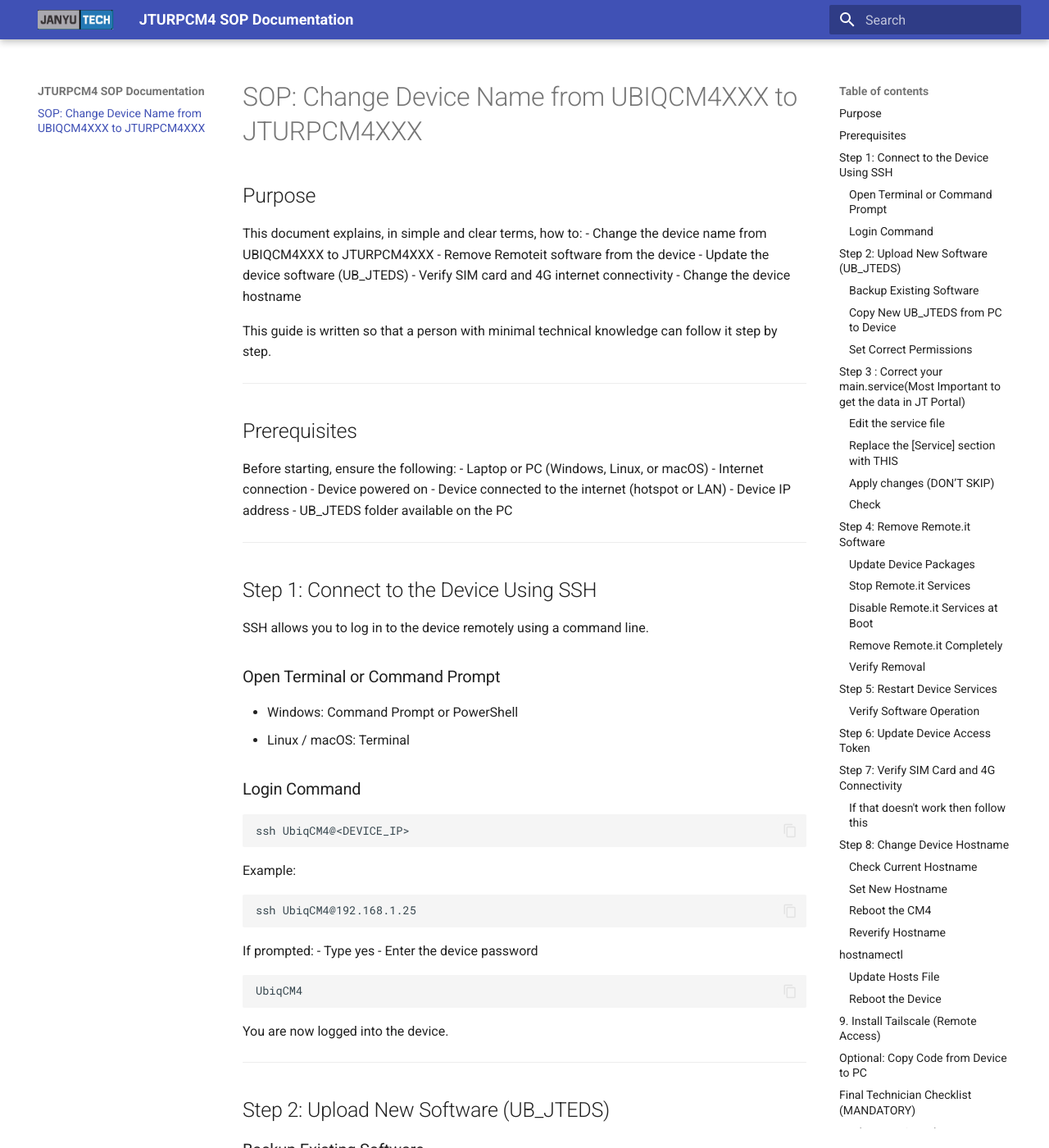
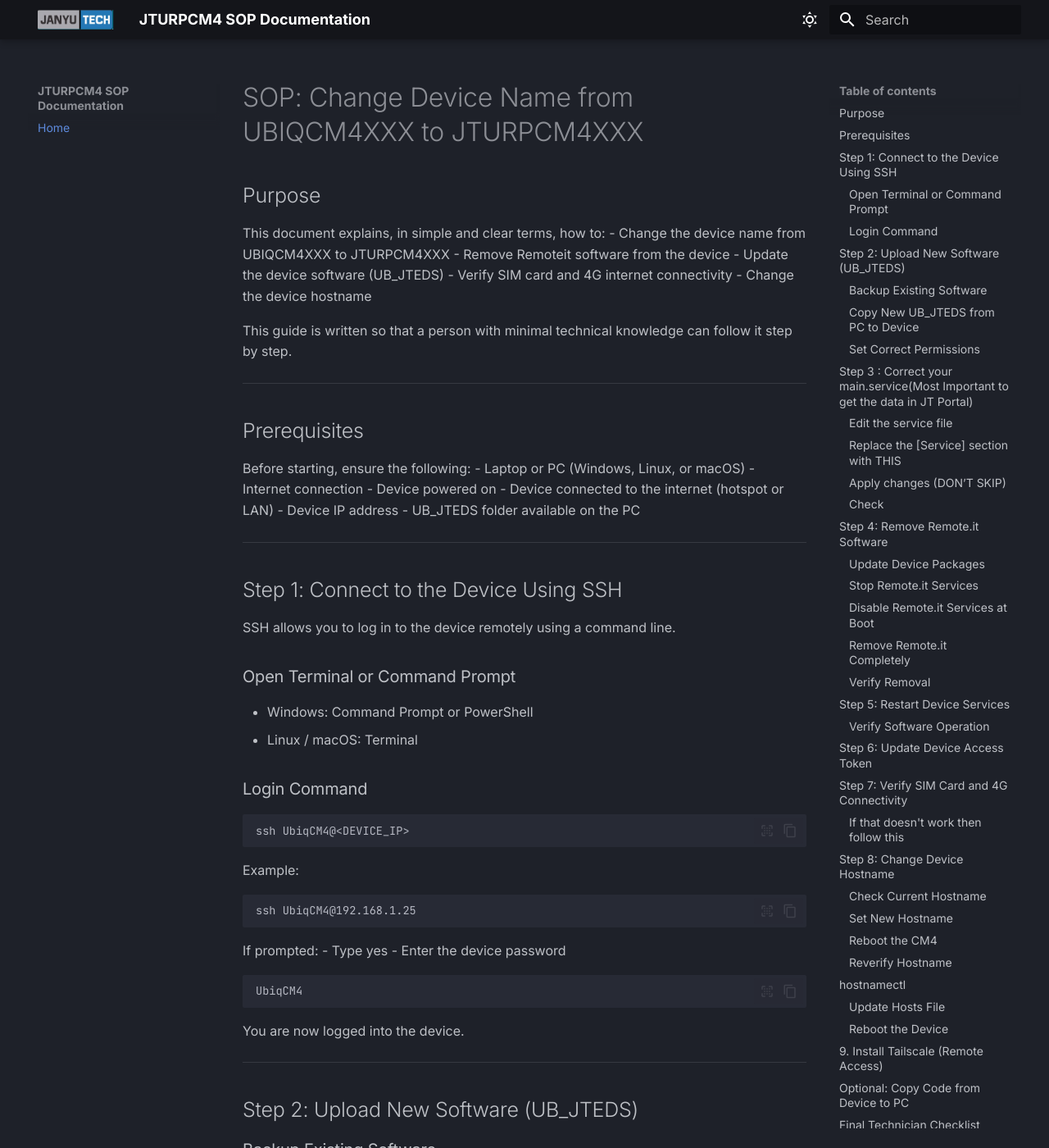
Before and after one commit to Saikatdey4568/JTURPCM4-SOP, an MkDocs documentation site: the page built from docs/index.md, in a window 1280 px wide and 1400 px high. Shown: the whole window at 82% size. Built offline with MkDocs 1.6.1 and Material for MkDocs 9.7.7, drawn with Linux system fonts in a browser that asks for light colours.

```diff
--- a/mkdocs.yml
+++ b/mkdocs.yml
@@ -1,30 +1,81 @@
 site_name: JTURPCM4 SOP Documentation
+site_description: Device provisioning and configuration manual
+site_author: Saikat Dey
+
+copyright: |
+  © 2026 — Made by Saikat Dey
 
 theme:
   name: material
+  language: en
 
   logo: assets/JTLOGO.png
-  favicon: assets/JTLOGO.png
+  favicon: assets/favicon.png
 
+  palette:
 
+    # DARK MODE (default)
+    - scheme: slate
+      primary: black
+      accent: cyan
+      toggle:
+        icon: material/weather-sunny
+        name: Switch to light mode
+
+    # LIGHT MODE
+    - scheme: default
+      primary: indigo
+      accent: blue
+      toggle:
+        icon: material/weather-night
+        name: Switch to dark mode
+
+  font:
+    text: Inter
+    code: JetBrains Mono
 
   features:
-    - content.code.copy
-    - content.code.select
     - navigation.instant
     - navigation.tracking
     - navigation.sections
+    - navigation.expand
+    - navigation.top
+    - toc.follow
+    - header.autohide
+    - search.highlight
+    - search.suggest
+    - content.code.copy
+    - content.code.select
+    - content.tabs.link
+
+nav:
+  - Home: index.md
 
 markdown_extensions:
   - admonition
-  - pymdownx.superfences
+  - attr_list
+  - md_in_html
+
   - pymdownx.highlight:
       anchor_linenums: true
+      line_spans: __span
+      pygments_lang_class: true
+
+  - pymdownx.inlinehilite
+  - pymdownx.superfences
   - pymdownx.details
   - pymdownx.tabbed:
       alternate_style: true
+  - pymdownx.snippets
+  - pymdownx.keys
+  - pymdownx.mark
+  - pymdownx.tilde
 
+extra_css:
+  - stylesheets/extra.css
 
+extra_javascript:
+  - javascripts/extra.js
 
-copyright: |
-  © 2026 — Made by Saikat Dey
+plugins:
+  - search
```
Also changed, not shown: docs/stylesheets/extra.css (added), site/index.html, site/search/search_index.json.
